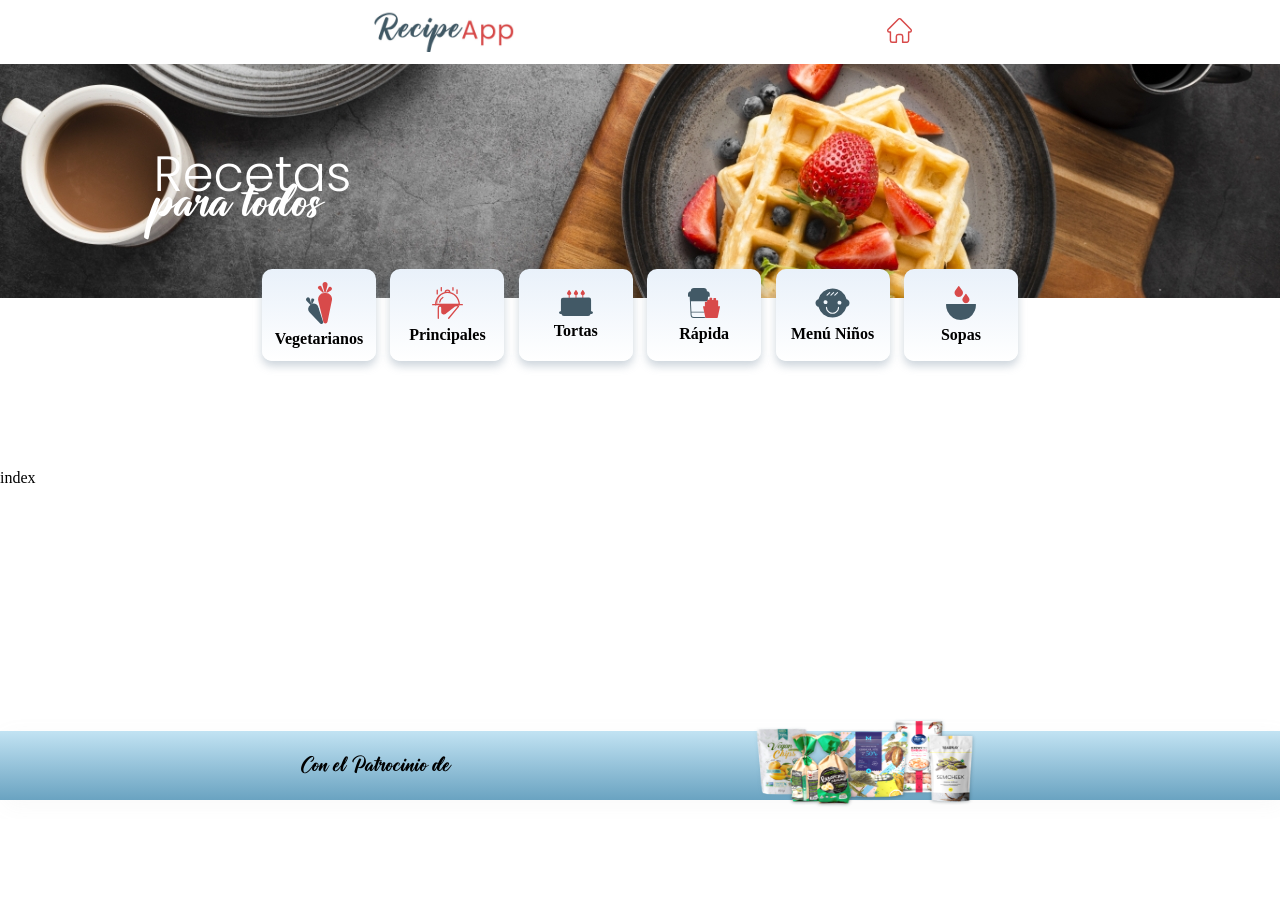
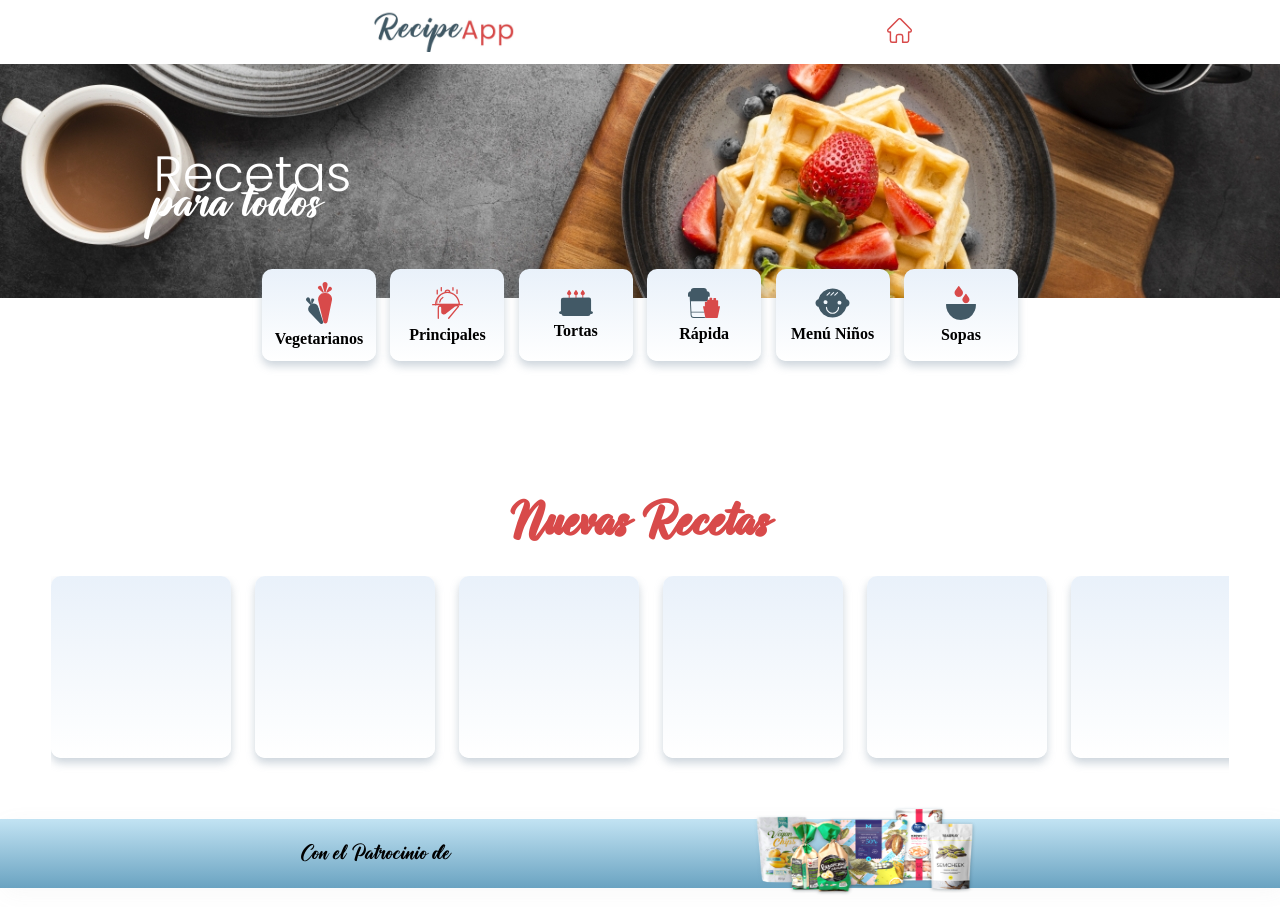
Before and after one commit to Juanpabedoyav/RecipeApp, a React (Create React App) app: page / in a window 1280 px wide. Before the commit the page ends 819 px from the top, so only its background shows below. Built offline with nearby package versions, Linux system fonts and the light colour scheme; no server answers.

Commit message:
add structure the cards for the recipes section

```diff
--- a/src/components/Recipes/index.tsx
+++ b/src/components/Recipes/index.tsx
@@ -1,6 +1,42 @@
+import styles from "styles/Card.module.scss";
 
 export const Recipes = () => {
   return (
-    <div>index</div>
+    <>
+      <h1 className={styles['recipes-title']}>Nuevas Recetas</h1>
+      <section className={styles['card-list']}>
+        <div className={styles.Card}>
+
+        </div>
+        <div className={styles.Card}>
+
+        </div>
+        <div className={styles.Card}>
+
+        </div>
+        <div className={styles.Card}>
+
+        </div>
+        <div className={styles.Card}>
+
+        </div>
+        <div className={styles.Card}>
+
+</div>
+<div className={styles.Card}>
+
+</div>
+<div className={styles.Card}>
+
+</div>
+<div className={styles.Card}>
+
+</div>
+<div className={styles.Card}>
+
+</div>
+      </section>
+
+    </>
   )
 }
--- /dev/null
+++ b/src/styles/Card.module.scss
@@ -0,0 +1,37 @@
+@import 'vars';
+
+.recipes-title {
+    color: $--red;
+    font-size: $--xxl;
+    font-family: $--font;
+    text-align: center;
+    margin: 1.8rem auto;
+}
+
+.card-list {
+    width: 92%;
+    height: 218px;
+    margin: 0 auto;
+    display: flex;
+    flex-direction: column;
+    flex-wrap: wrap;
+    overflow-y: scroll;
+    gap: 1.5rem;
+    -ms-overflow-style: none;
+    scrollbar-width: none;
+
+    &::-webkit-scrollbar {
+            display: none;
+        }
+
+
+    .Card {
+        height: 182px;
+        width: 180px;
+    background: transparent linear-gradient(180deg, $--gray--light 0%, $--white 100%);
+    box-shadow: 0px 5px 9px $--black-light;
+    border-radius: 10px;
+
+
+    }
+}
--- a/src/styles/Footer.module.scss
+++ b/src/styles/Footer.module.scss
@@ -6,8 +6,7 @@
   height: 4.3rem;
   background: transparent linear-gradient(180deg, $--blue--light 0%, $--blue--mid 100%);
   box-shadow: 4px 6px 23px $--black-mid;
-  position: absolute;
-  bottom: 0;
+  margin-top: 1.6rem;
 }
 
 .footer-list {
```
